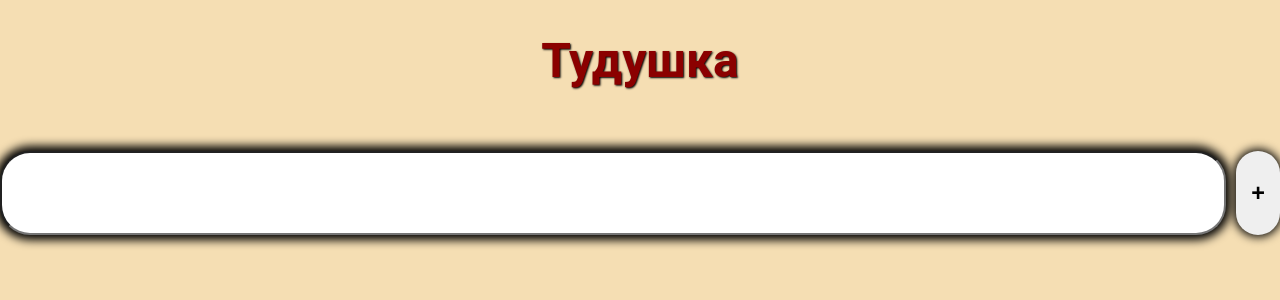
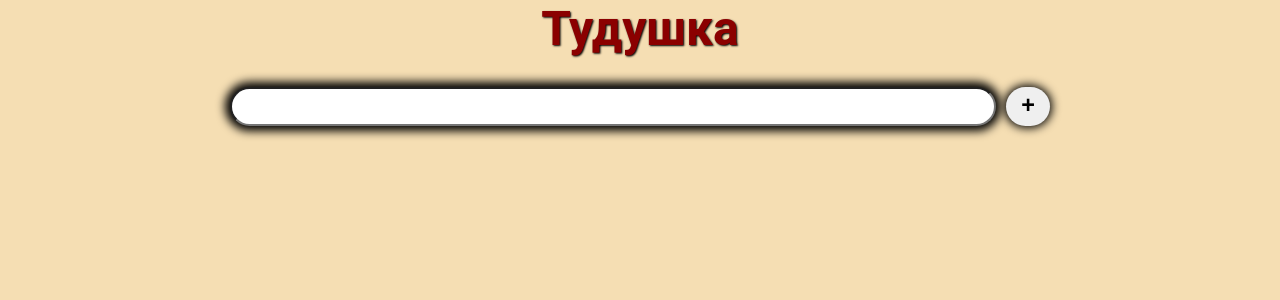
Before and after one commit to tagir142/to-do, a React (Create React App) app: page / in a window 1280 px wide. Shown: the top 300 px of the page. Built offline with nearby package versions, Linux system fonts and the light colour scheme.

Commit message:
Доделал дату и декомпозицию таски

```diff
--- a/src/components/DateBlock/DateBlock.jsx
+++ b/src/components/DateBlock/DateBlock.jsx
@@ -1,6 +1,6 @@
 import { Date, Block } from './DateBlock.styles';
 
-export const DateBlock = (task) => {
+export const DateBlock = ({ task }) => {
   return (
     <Block>
       <Date>{task.date}</Date>
--- a/src/components/DateBlock/DateBlock.styles.js
+++ b/src/components/DateBlock/DateBlock.styles.js
@@ -5,6 +5,7 @@ export const Date = styled.p`
   margin: 15px 0 5px 15px;
   width: auto;
   text-shadow: 1px 1px 2px black;
+  font-size: 1.5rem;
 `;
 export const Block = styled.div`
   display: flex;
--- a/src/components/Input/Input.jsx
+++ b/src/components/Input/Input.jsx
@@ -17,7 +17,6 @@ export const Input = () => {
   const handleSubmit = (e) => {
     if (e.key === 'Enter') {
       addTodoInList();
-      console.log(text);
     }
   };
 
--- a/src/components/Task/Task.jsx
+++ b/src/components/Task/Task.jsx
@@ -1,5 +1,7 @@
-import { TaskText, TaskWrapper } from './Task.styles';
+import { TaskBlock } from './Task.styles';
+
 import { DateBlock } from '../DateBlock/DateBlock';
+import { TaskWrapper } from '../TaskWrapper/TaskWrapper';
 // import { useState } from 'react';
 // import { useDispatch } from 'react-redux';
 
@@ -17,9 +19,9 @@ export const Task = ({ task }) => {
   }; */
 
   return (
-    <TaskWrapper>
-      <DateBlock date={task.date}>{}</DateBlock>
-      <TaskText>{task.text}</TaskText>
-    </TaskWrapper>
+    <TaskBlock>
+      <DateBlock task={task}>{}</DateBlock>
+      <TaskWrapper task={task}> </TaskWrapper>
+    </TaskBlock>
   );
 };
--- a/src/components/Task/Task.styles.js
+++ b/src/components/Task/Task.styles.js
@@ -1,12 +1,6 @@
 import styled from 'styled-components';
 
-export const TaskText = styled.div`
-  font-family: 'Roboto', sans-serif;
-  font-weight: 700;
-  font-size: 3rem;
-  text-align: center;
-`;
-export const TaskWrapper = styled.div`
+export const TaskBlock = styled.div`
   display: flex;
   flex-direction: column;
 
--- a/src/components/TaskWrapper/TaskWrapper.jsx
+++ b/src/components/TaskWrapper/TaskWrapper.jsx
@@ -1,7 +1,7 @@
-import { TaskText } from '../Task/Task.styles';
-import { Wrapper } from './TaskWrapper.styles';
+import { TaskText, Wrapper } from './TaskWrapper.styles';
 
-export const TaskWrapper = (task) => {
+export const TaskWrapper = ({ task }) => {
+  console.log(task.text);
   return (
     <Wrapper>
       <TaskText>{task.text}</TaskText>
--- a/src/components/TaskWrapper/TaskWrapper.styles.js
+++ b/src/components/TaskWrapper/TaskWrapper.styles.js
@@ -6,3 +6,10 @@ export const Wrapper = styled.div`
   justify-content: space-between;
   align-items: center;
 `;
+export const TaskText = styled.h3`
+  //text-decoration: ${(props) => props.Completed && 'line-through'};
+  word-break: break-word;
+  white-space: pre-line;
+  hyphens: auto;
+  font-size: 1.5rem;
+`;
--- a/src/index.css
+++ b/src/index.css
@@ -12,3 +12,19 @@ code {
   font-family: source-code-pro, Menlo, Monaco, Consolas, 'Courier New',
     monospace;
 }
+.App {
+  width: 820px;
+  margin: 0 10px;
+}
+
+#root {
+  display: flex;
+  justify-content: center;
+
+}
+
+* {
+  margin: 0;
+  padding: 0;
+  box-sizing: border-box;
+}
```
